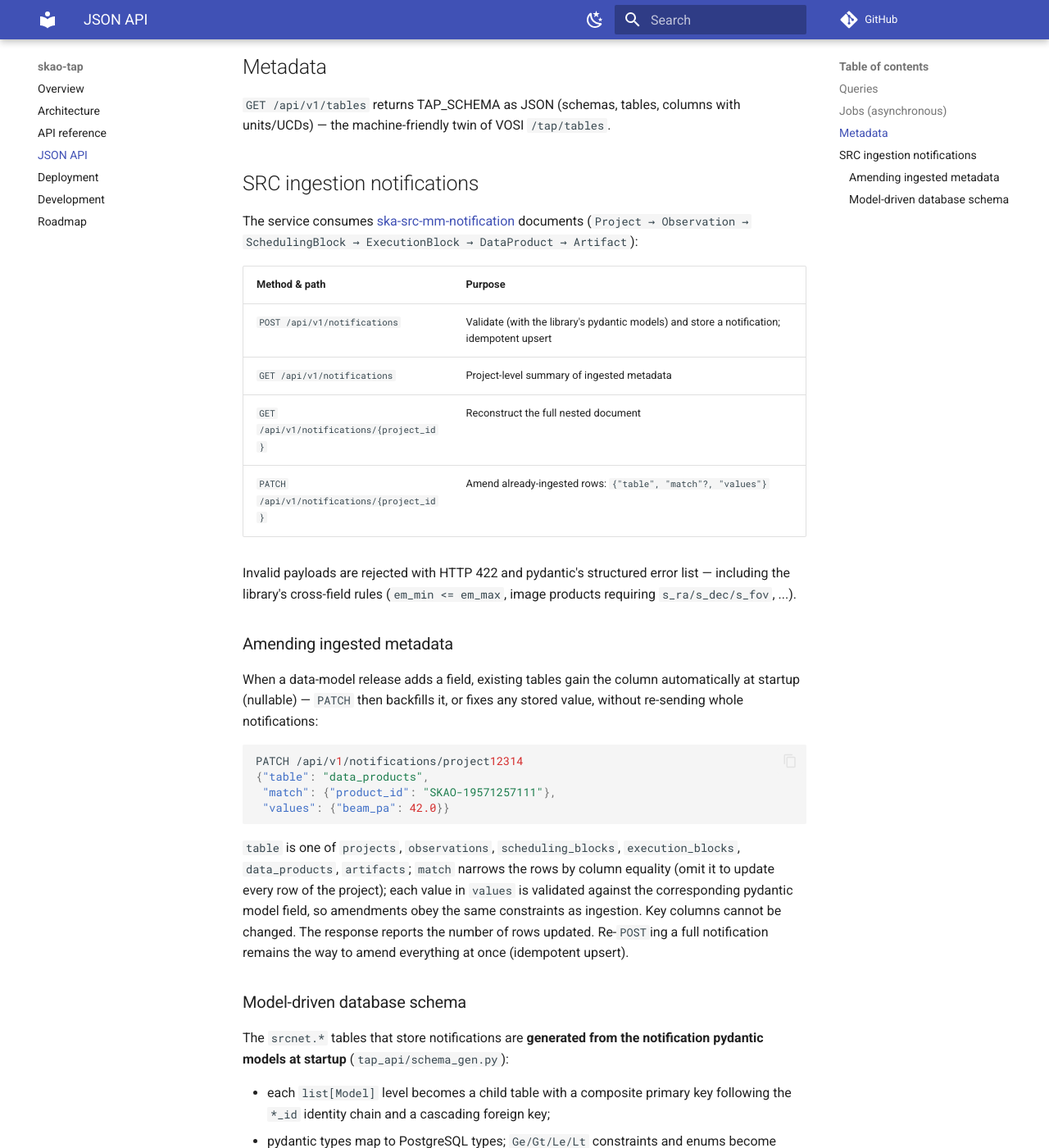
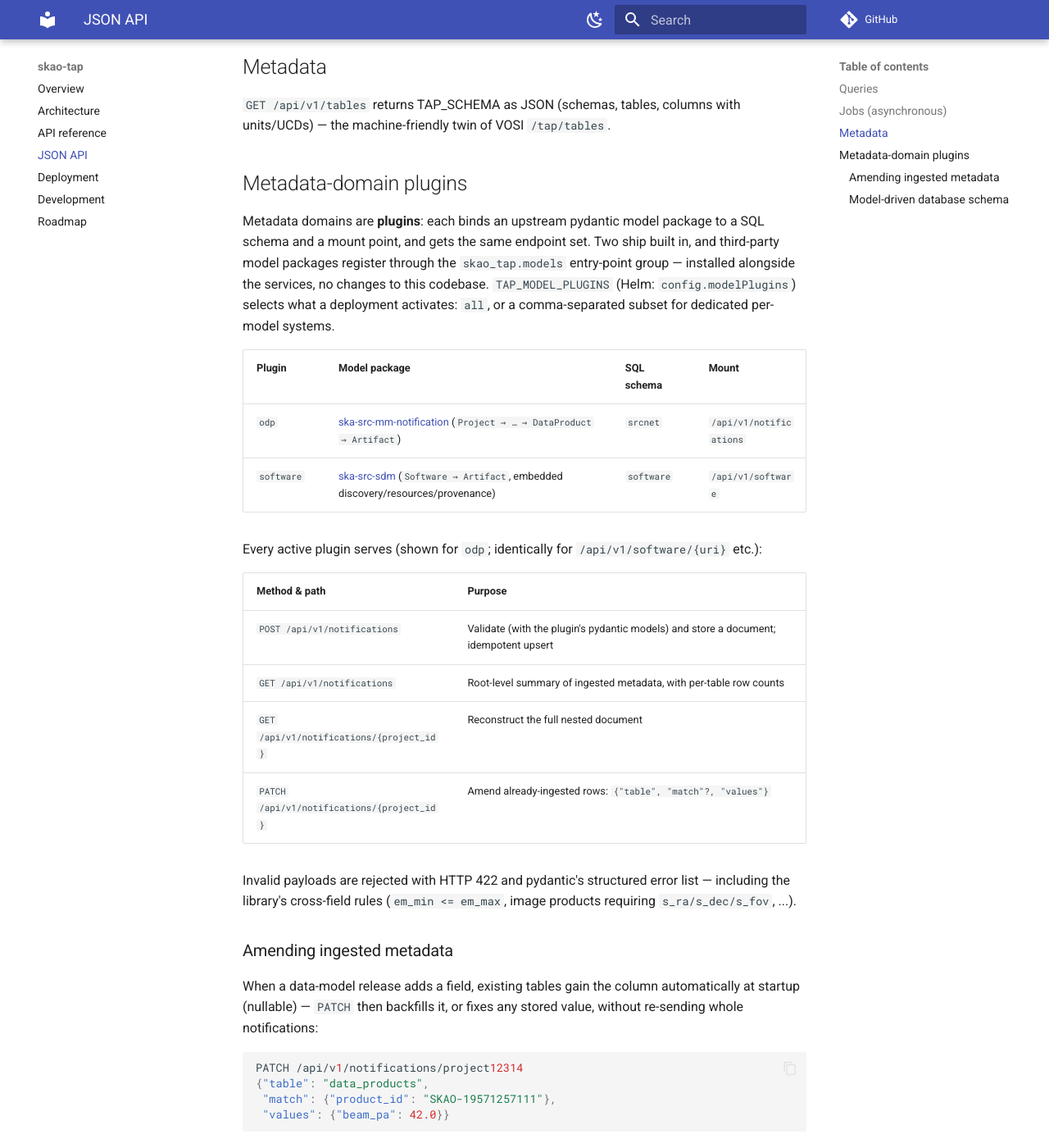
Before and after one commit to MicheleDelliVeneri/skao-tap, an MkDocs documentation site: the page built from docs/json-api.md, in a window 1280 px wide and 1400 px high, scrolled down 1158 px. Shown: the whole window at 82% size. Built offline with MkDocs 1.6.1 and Material for MkDocs 9.7.7, drawn with Linux system fonts in a browser that asks for light colours; comment, search, counter and statistics services are not loaded; some of the changed text lies outside the part shown.

Commit message:
Plugin tests, Helm modelPlugins value, docs; roadmap package 6 delivered
Unit: discovery/selection, identity overrides, flattening (paths, CHECK
names, constraint enforcement on amend), datetime roundtrip, the full
software endpoint set on the fake pool. Component: producer-path ingest
with the ska-src-sdm model, nested-object roundtrip, ADQL over the
generated software schema, amendments with model and CHECK constraint
rejection — all verified against real PostgreSQL.

Co-Authored-By: Claude Fable 5 <noreply@anthropic.com>
Claude-Session: https://claude.ai/code/session_01UYnx9sd6RGzVna7nW3vhHr

```diff
--- a/docs/json-api.md
+++ b/docs/json-api.md
@@ -42,16 +42,28 @@ created here is visible there and vice versa:
 `GET /api/v1/tables` returns TAP_SCHEMA as JSON (schemas, tables, columns
 with units/UCDs) — the machine-friendly twin of VOSI `/tap/tables`.
 
-## SRC ingestion notifications
+## Metadata-domain plugins
 
-The service consumes [ska-src-mm-notification](https://gitlab.com/ska-telescope/src/src-mm/ska-src-mm-notification)
-documents (`Project → Observation → SchedulingBlock → ExecutionBlock →
-DataProduct → Artifact`):
+Metadata domains are **plugins**: each binds an upstream pydantic model
+package to a SQL schema and a mount point, and gets the same endpoint set.
+Two ship built in, and third-party model packages register through the
+`skao_tap.models` entry-point group — installed alongside the services,
+no changes to this codebase. `TAP_MODEL_PLUGINS` (Helm:
+`config.modelPlugins`) selects what a deployment activates: `all`, or a
+comma-separated subset for dedicated per-model systems.
+
+| Plugin | Model package | SQL schema | Mount |
+|---|---|---|---|
+| `odp` | [ska-src-mm-notification](https://gitlab.com/ska-telescope/src/src-mm/ska-src-mm-notification) (`Project → … → DataProduct → Artifact`) | `srcnet` | `/api/v1/notifications` |
+| `software` | [ska-src-sdm](https://gitlab.com/ska-telescope/src/src-mm/ska-src-mm-software-data-model) (`Software → Artifact`, embedded discovery/resources/provenance) | `software` | `/api/v1/software` |
+
+Every active plugin serves (shown for `odp`; identically for
+`/api/v1/software/{uri}` etc.):
 
 | Method & path | Purpose |
 |---|---|
-| `POST /api/v1/notifications` | Validate (with the library's pydantic models) and store a notification; idempotent upsert |
-| `GET /api/v1/notifications` | Project-level summary of ingested metadata |
+| `POST /api/v1/notifications` | Validate (with the plugin's pydantic models) and store a document; idempotent upsert |
+| `GET /api/v1/notifications` | Root-level summary of ingested metadata, with per-table row counts |
 | `GET /api/v1/notifications/{project_id}` | Reconstruct the full nested document |
 | `PATCH /api/v1/notifications/{project_id}` | Amend already-ingested rows: `{"table", "match"?, "values"}` |
 
@@ -83,11 +95,16 @@ once (idempotent upsert).
 
 ### Model-driven database schema
 
-The `srcnet.*` tables that store notifications are **generated from the
-notification pydantic models at startup** (`tap_api/schema_gen.py`):
+Each plugin's tables are **generated from its pydantic models at startup**
+(`tapcore/schema_gen.py`):
 
 - each `list[Model]` level becomes a child table with a composite primary
-  key following the `*_id` identity chain and a cascading foreign key;
+  key following the identity chain (`*_id` fields by convention,
+  overridable per model class — the software plugin keys on `uri` and
+  artifact `location`) and a cascading foreign key;
+- singular nested models are flattened into prefixed columns
+  (`resources.min_memory` → `resources_min_memory`), reconstructed as
+  nested objects on fetch;
 - pydantic types map to PostgreSQL types; `Ge/Gt/Le/Lt` constraints and
   enums become `CHECK` constraints, so the database enforces the same
   invariants the library validates;
```
Also changed, not shown: docs/roadmap.md (+8 -31 lines), 7 other files.
